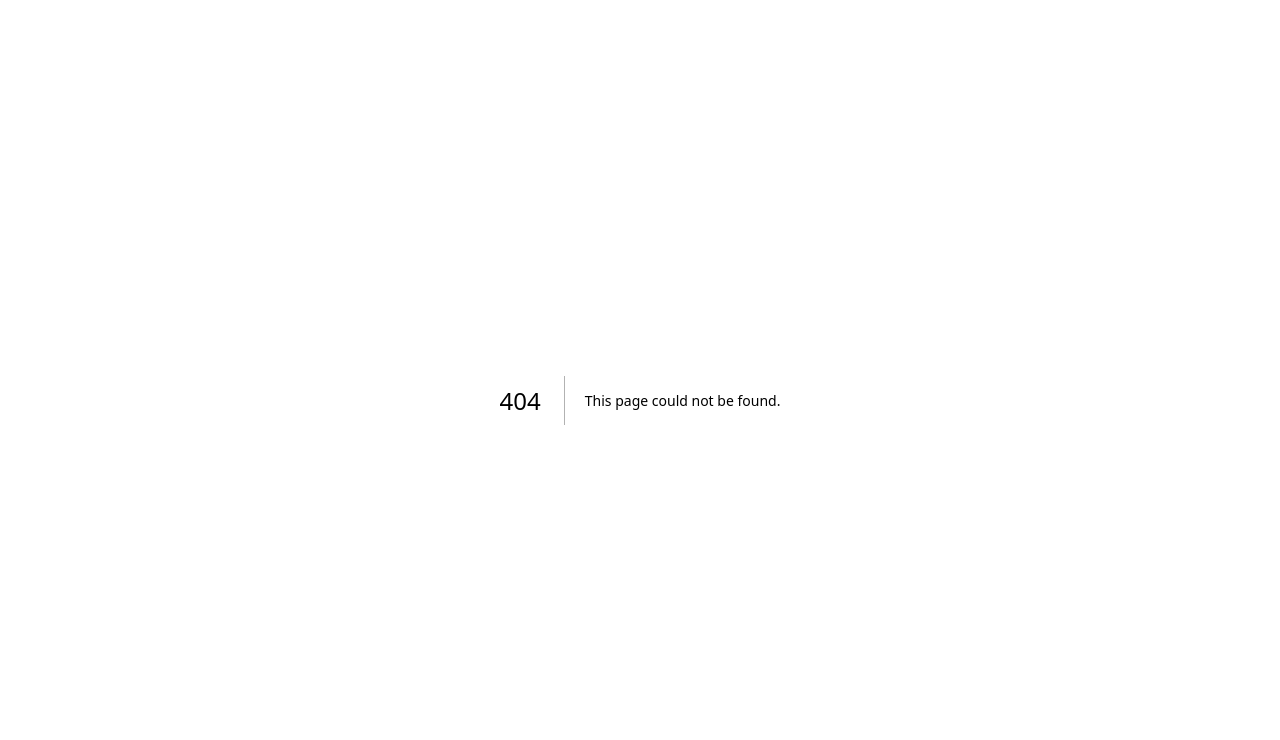
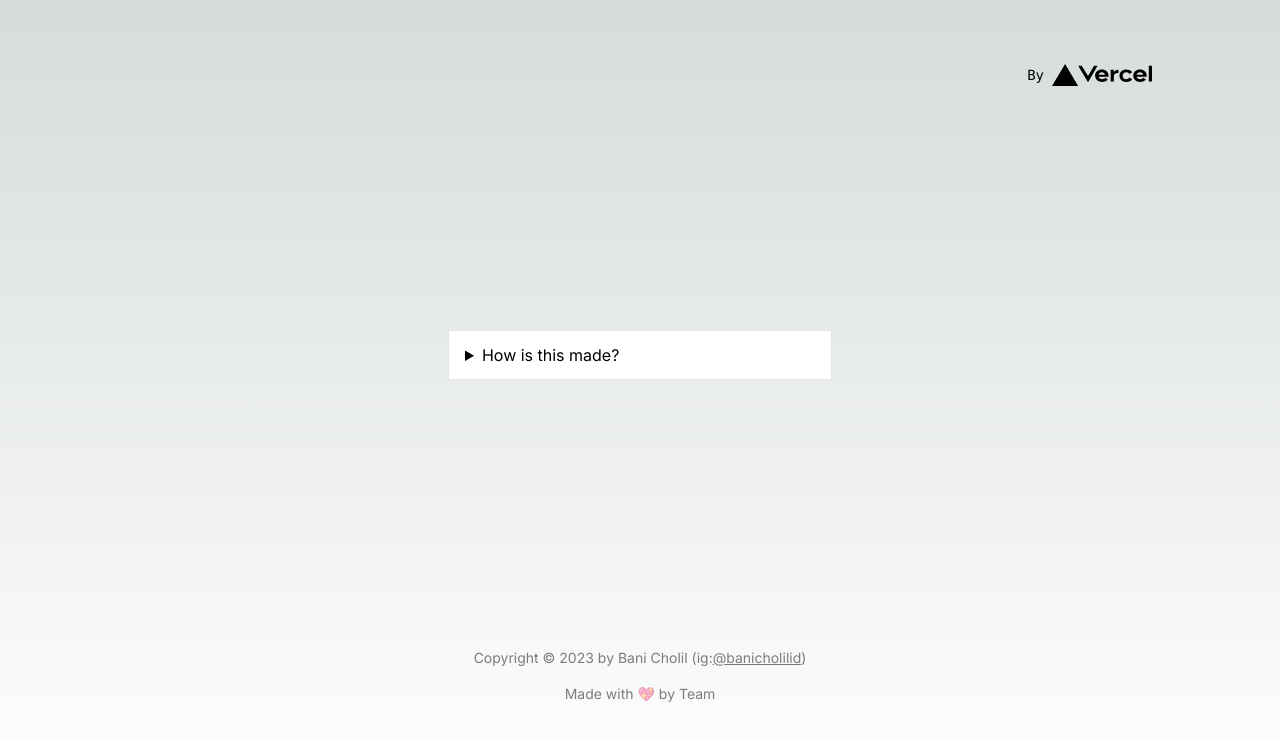
Before and after one commit to verinverdian/bani-cholil-app, a Next.js app: page /pages/hierarchy in a window 1280 px wide. Before the commit this address had no page. Shown: the top 740 px of the page. Built offline with nearby package versions, Linux system fonts and the light colour scheme.

Commit message:
components: added template, page view

```diff
--- /dev/null
+++ b/app/components/templates/footer.tsx
@@ -0,0 +1,18 @@
+import Link from 'next/link'
+
+export function Footer() {
+    return (
+        <div className='mb-8'>
+            <p className={`mt-10 text-center text-sm opacity-50`}>
+                Copyright &#169; {(new Date().getFullYear())} by Bani Cholil (ig:<Link href="https://www.instagram.com/banicholilid"
+                    className="underline underline-offset-1"
+                    rel="noopener noreferrer"
+                    target="_blank"
+                >@banicholilid</Link>)
+            </p>
+            <p className={`m-4 text-center text-sm opacity-50`}>
+                Made with 💖 by Team
+            </p>
+        </div>
+    )
+}
--- /dev/null
+++ b/app/components/templates/header.tsx
@@ -0,0 +1,34 @@
+import Image from 'next/image'
+import Link from 'next/link'
+
+export function Header() {
+    return (
+        <div className="z-10 w-full max-w-5xl items-center justify-between font-mono text-sm lg:flex">
+            <div className="visible sm:invisible fixed left-0 top-0 flex w-full justify-center border-b border-gray-300 bg-gradient-to-b from-zinc-200 pb-6 pt-8 backdrop-blur-2xl dark:border-neutral-800 dark:bg-zinc-800/30 dark:from-inherit lg:static lg:w-auto  lg:rounded-xl lg:border lg:bg-gray-200 lg:p-4 lg:dark:bg-zinc-800/30 sm:text-sm">
+                <div className="typewriter">
+                    <p>
+                        Selamat Datang di Website&nbsp;
+                        <code className="font-mono font-bold">Bani Cholil.</code>
+                    </p>
+                </div>
+            </div>
+            <div className="fixed bottom-0 left-0 flex h-32 w-full items-end justify-center bg-gradient-to-t from-white via-white dark:from-black dark:via-black lg:static lg:h-auto lg:w-auto lg:bg-none">
+                <Link
+                    className="pointer-events-none flex place-items-center gap-2 p-8 pointer-events-auto lg:p-0"
+                    href="/"
+                    rel="noopener noreferrer"
+                >
+                    By{' '}
+                    <Image
+                        src="/vercel.svg"
+                        alt="Vercel Logo"
+                        className="dark:invert"
+                        width={100}
+                        height={24}
+                        priority
+                    />
+                </Link>
+            </div>
+        </div>
+    )
+}
--- /dev/null
+++ b/app/pages/album/page.tsx
@@ -0,0 +1,27 @@
+import Image from 'next/image'
+import Link from 'next/link'
+import { Header } from "../../components/templates/header"
+import { Footer } from "../../components/templates/footer"
+
+
+export default function Album() {
+    return (
+        <main className="flex min-h-screen flex-col items-center justify-between p-12">
+            <Header></Header>
+            <div className="container mx-auto my-12">
+                <div className="flex flex-wrap justify-center">
+                    <div className="px-4 w-6/12 sm:w-3/12">
+                        <Image alt="" width={500} height={500} src="http://source.unsplash.com/800x800/?tree" className="max-w-full h-auto border-none rounded shadow align-middle" />
+                    </div>
+                    <div className="px-4 w-6/12 sm:w-3/12">
+                        <Image alt="" width={500} height={500} src="http://source.unsplash.com/800x800/?tree" className="max-w-full h-auto border-none rounded shadow align-middle" />
+                    </div>
+                    <div className="px-4 w-6/12 sm:w-3/12">
+                        <Image alt="" width={500} height={500} src="http://source.unsplash.com/800x800/?tree" className="max-w-full h-auto border-none rounded shadow align-middle" />
+                    </div>
+                </div>
+            </div>
+            <Footer></Footer>
+        </main>
+    )
+}
--- /dev/null
+++ b/app/pages/hierarchy/page.tsx
@@ -0,0 +1,22 @@
+import Image from 'next/image'
+import Link from 'next/link'
+import { Header } from "../../components/templates/header"
+import { Footer } from "../../components/templates/footer"
+
+
+export default function Hierarchy() {
+    return (
+        <main className="flex min-h-screen flex-col items-center justify-between p-12">
+            <Header></Header>
+            <div className=''>
+                <div className="bg-white w-full sm:w-1/2 lg:w-96 border border-gray-200 divide-y divide-gray-200">
+                    <details>
+                        <summary className="question py-3 px-4 cursor-pointer select-none w-full outline-none">How is this made?</summary>
+                        <p className="pt-1 pb-3 px-4">With the HTML5 <code className="text-sm text-red-500">details</code> element and some Tailwind for showcase.</p>
+                    </details>
+                </div>
+            </div>
+            <Footer></Footer>
+        </main>
+    )
+}
--- /dev/null
+++ b/app/pages/histories/page.tsx
@@ -0,0 +1,21 @@
+import Image from 'next/image'
+import Link from 'next/link'
+import { Header } from "../../components/templates/header"
+import { Footer } from "../../components/templates/footer"
+
+export default function Histories() {
+    return (
+        <main className="flex min-h-screen flex-col items-center justify-between p-12">
+            <Header></Header>
+            <div className="z-10 w-full max-w-5xl items-center justify-between tex-center">
+                <div className="px-4 w-6/12 sm:w-3/12">
+                    <Image alt="" width={500} height={500} src="http://source.unsplash.com/800x800/?tree" className="max-w-full h-auto border-none rounded shadow align-middle" />
+                </div>
+                <div className="mt-6">
+                    <p>Lorem ipsum dolor sit amet, consectetur adipiscing elit, sed do eiusmod tempor incididunt ut labore et dolore magna aliqua. Ut enim ad minim veniam, quis nostrud exercitation ullamco laboris nisi ut aliquip ex ea commodo consequat. Duis aute irure dolor in reprehenderit in voluptate velit esse cillum dolore eu fugiat nulla pariatur. Excepteur sint occaecat cupidatat non proident, sunt in culpa qui officia deserunt mollit anim id est laborum.</p>
+                </div>
+            </div>
+            <Footer></Footer>
+        </main>
+    )
+}
--- /dev/null
+++ b/app/pages/profession/page.tsx
@@ -0,0 +1,15 @@
+import Image from 'next/image'
+import Link from 'next/link'
+import { Header } from "../../components/templates/header"
+import { Footer } from "../../components/templates/footer"
+
+
+export default function Profession() {
+    return (
+        <main className="flex min-h-screen flex-col items-center justify-between p-12">
+            <Header></Header>
+
+            <Footer></Footer>
+        </main>
+    )
+}
```
